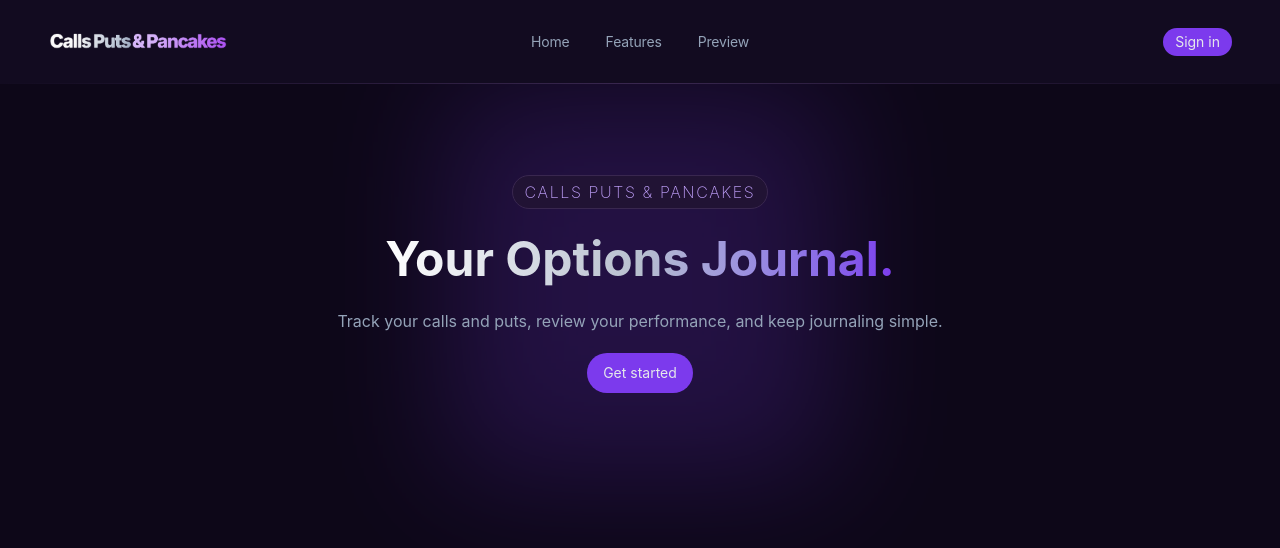
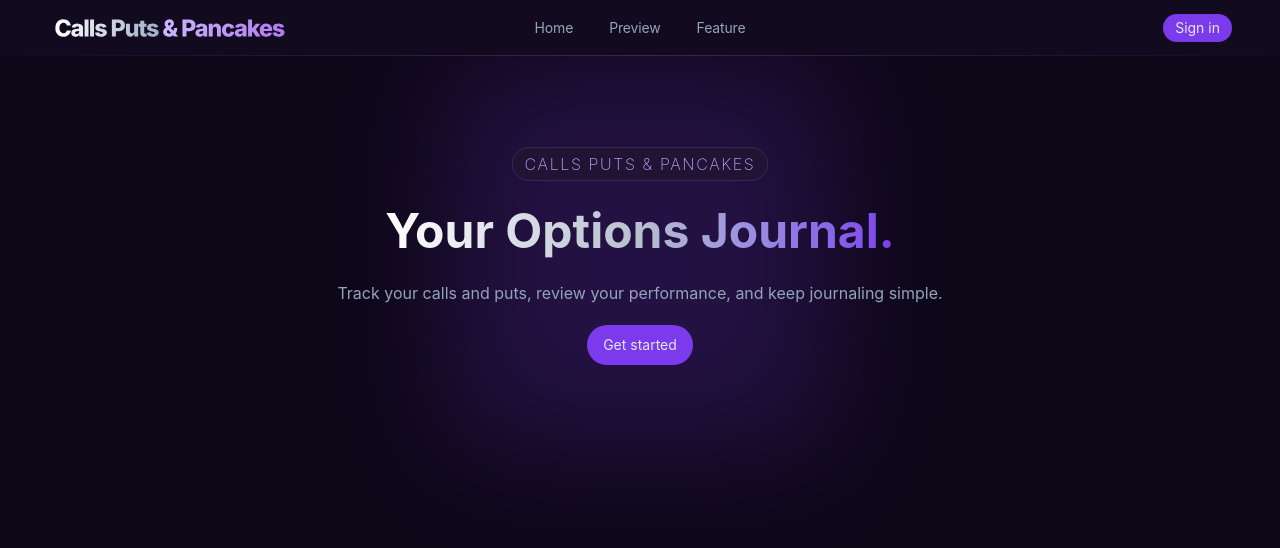
Before and after one commit to alexjeandev/options-trading-journal, a React (Vite) app in the folder frontend/: page / in a window 1280 px wide. Shown: the top 548 px of the page. Built offline with nearby package versions, Linux system fonts and the light colour scheme.

Commit message:
feat(frontend): add dashboard route and SVG branding

```diff
--- a/frontend/src/App.tsx
+++ b/frontend/src/App.tsx
@@ -1,10 +1,12 @@
 import {Route, Routes} from "react-router-dom";
 import LandingPage from "./pages/LandingPage.tsx";
+import Dashboard from "./pages/Dashboard.tsx";
 
 function App() {
   return (
       <Routes>
           <Route path="/" element={<LandingPage />} />
+          <Route path="/dashboard" element={<Dashboard />} />
       </Routes>
   )
 }
--- a/frontend/src/components/Header.tsx
+++ b/frontend/src/components/Header.tsx
@@ -2,14 +2,14 @@ function Header() {
     return (
         <header className="sticky top-0 z-50 bg-navbar">
             <nav className='relative flex items-center px-12 py-3'>
-                <a href="/"><img src="/purplegradientfinal.png" alt="Calls Puts & Pancakes logo"
-                                 className="h-15 w-auto"/></a>
+                <a href="/"><img src="/calls-puts-commas.svg" alt="Calls Puts & Pancakes logo"
+                                 className="h-8 w-auto"/></a>
 
                 <div className="flex gap-9 text-nav-link text-sm font-normal
                 leading-5 tracking-[-0.16px] absolute left-1/2 -translate-x-1/2">
                     <a href="" className="hover:text-nav-hover transition-colors duration-300">Home </a>
-                    <a href="" className="hover:text-nav-hover transition-colors duration-300">Features </a>
                     <a href="" className="hover:text-nav-hover transition-colors duration-300">Preview </a>
+                    <a href="" className="hover:text-nav-hover transition-colors duration-300">Feature </a>
 
                 </div>
 
--- /dev/null
+++ b/frontend/src/pages/Dashboard.tsx
@@ -0,0 +1,9 @@
+
+function Dashboard() {
+    return (
+        <div>
+            <h1>Dashboard</h1>
+        </div>
+    )
+}
+export default Dashboard;
```
Also changed, not shown: frontend/public/calls-puts-commas.svg (added), 1 other file (tests, documents, lock files or other folders).
